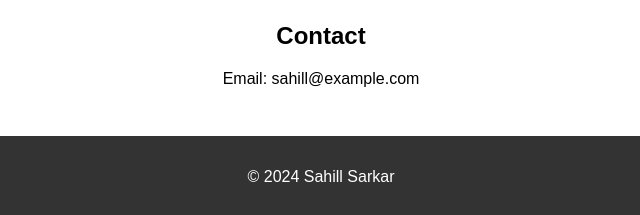
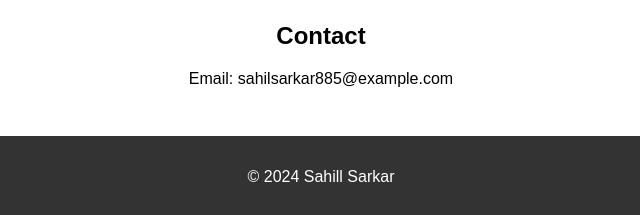
Before and after one commit to sahillpy/sahillpy.github.io, a plain HTML site: page index.html in a window 1280 px wide. Shown: the part 639-854 px from the top of the page, 319-959 px from the left. Drawn offline with Linux system fonts and the light colour scheme.

Commit message:
index.html

```diff
--- a/index.html
+++ b/index.html
@@ -31,7 +31,7 @@
     </section>
     <section id="contact">
         <h2>Contact</h2>
-        <p>Email: sahill@example.com</p>
+        <p>Email: sahilsarkar885@example.com</p>
     </section>
     <footer>
         <p>&copy; 2024 Sahill Sarkar</p>
```
